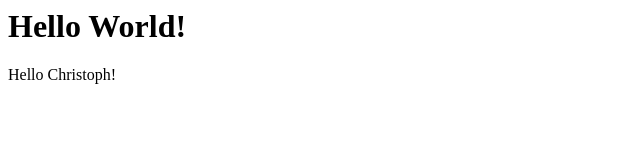
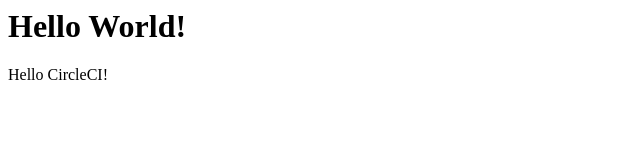
Before and after one commit to corporate-org/simplest-app, a website: page public/index.html in a window 1280 px wide. Shown: the full height of the page, 0-640 px from the left. Drawn offline with Linux system fonts and the light colour scheme.

Commit message:
Changed to CircleCI

```diff
--- a/public/index.html
+++ b/public/index.html
@@ -3,6 +3,6 @@
 <title>Simplest App!</title>
 <body>
 <h1>Hello World!</h1>
-<p>Hello Christoph!</p>
+<p>Hello CircleCI!</p>
 </body>
 </html>
```
